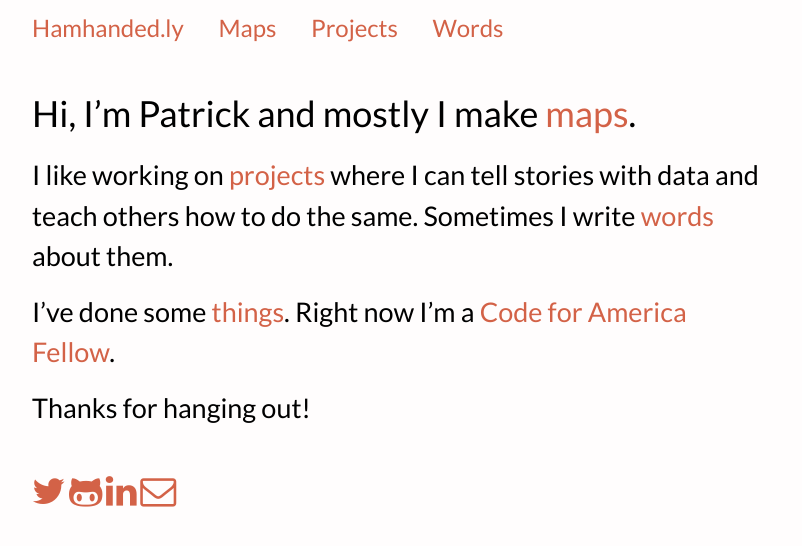
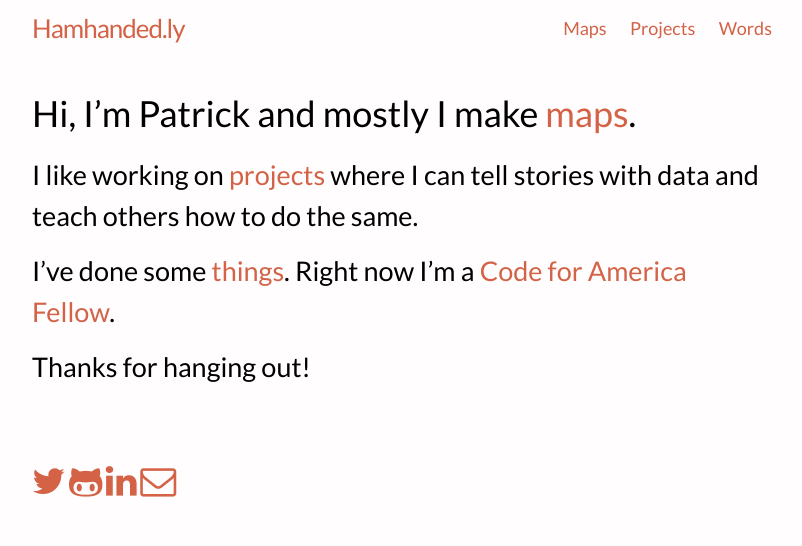
Before and after one commit to hamhands/patrickhammons.com, a Jekyll site: the page built from index.html, in a window 1280 px wide. Shown: the top 546 px of the page, without its empty margins (238-1040 px from the left). Built offline with Jekyll 4.4.1, drawn with Linux system fonts in a browser that asks for light colours; nearby versions of some CDN libraries.

Commit message:
fix navbar for mobile, other config stuff

```diff
--- a/_config.yml
+++ b/_config.yml
@@ -10,6 +10,7 @@
 twitter_username: hamhandedly
 github_username:  hamhands
 linkedin_username: pthammons
+permalink: /:title
 
 # Build settings
 markdown: kramdown
--- a/_includes/header.html
+++ b/_includes/header.html
@@ -2,13 +2,24 @@
 
   <div class="wrapper">
 
+    <a class="site-title" href="{{ site.baseurl }}/">{{ site.title }}</a>
+
     <nav class="site-nav">
-          {% for page in site.pages %}
-            {% if page.title %}
-              <a class="page-link" href="{{ page.url | prepend: site.baseurl }}">{{ page.title }}</a>
-            {% endif %}
-          {% endfor %}
+      <a href="#" class="menu-icon">
+        <svg viewBox="0 0 18 15">
+          <path fill="#424242" d="M18,1.484c0,0.82-0.665,1.484-1.484,1.484H1.484C0.665,2.969,0,2.304,0,1.484l0,0C0,0.665,0.665,0,1.484,0 h15.031C17.335,0,18,0.665,18,1.484L18,1.484z"/>
+          <path fill="#424242" d="M18,7.516C18,8.335,17.335,9,16.516,9H1.484C0.665,9,0,8.335,0,7.516l0,0c0-0.82,0.665-1.484,1.484-1.484 h15.031C17.335,6.031,18,6.696,18,7.516L18,7.516z"/>
+          <path fill="#424242" d="M18,13.516C18,14.335,17.335,15,16.516,15H1.484C0.665,15,0,14.335,0,13.516l0,0 c0-0.82,0.665-1.484,1.484-1.484h15.031C17.335,12.031,18,12.696,18,13.516L18,13.516z"/>
+        </svg>
+      </a>
 
+      <div class="trigger">
+        {% for page in site.pages %}
+          {% if page.title != "Hamhanded.ly" %}
+          <a class="page-link" href="{{ page.url | prepend: site.baseurl }}">{{ page.title }}</a>
+          {% endif %}
+        {% endfor %}
+      </div>
     </nav>
 
   </div>
--- a/_sass/_base.scss
+++ b/_sass/_base.scss
@@ -47,8 +47,6 @@
 .small {
     max-width: 75%;
 }
-
-
 
 /**
  * Figures
--- a/_sass/_layout.scss
+++ b/_sass/_layout.scss
@@ -3,27 +3,26 @@
  */
 .site-header {
     min-height: 56px;
-    text-align: center;
-    font-size: 24px;
-
     // Positioning context for the mobile navigation icon
     position: relative;
-
-    @include media-query($on-palm) {
-        text-align: left;
-    }
 }
 
 .site-title {
-    margin-bottom: 0px;
-    font-size: 6vw;
+    font-size: 26px;
+    line-height: 56px;
+    letter-spacing: -1px;
+    margin-bottom: 0;
+    float: left;
+    color: $brand-color
 }
 
 .site-nav {
-    float: left;
+    float: right;
     line-height: 56px;
-    font-size: 24px;
 
+    .menu-icon {
+        display: none;
+    }
 
     .page-link {
         color: $brand-color;
@@ -31,22 +30,62 @@
 
         // Gaps between nav items, but not on the first one
         &:not(:first-child) {
-            margin-left: 30px;
+            margin-left: 20px;
         }
     }
 
     @include media-query($on-palm) {
+        position: absolute;
+        top: 9px;
+        right: 30px;
         background-color: $background-color;
-        font-size: $base-font-size;
+        border: 1px solid $grey-color-light;
+        border-radius: 5px;
+        text-align: right;
 
+        .menu-icon {
+            display: block;
+            float: right;
+            width: 36px;
+            height: 26px;
+            line-height: 0;
+            padding-top: 10px;
+            text-align: center;
+
+            > svg {
+                width: 18px;
+                height: 15px;
+
+                path {
+                    fill: $grey-color-dark;
+                }
+            }
+        }
+
+        .trigger {
+            clear: both;
+            display: none;
+        }
+
+        &:hover .trigger {
+            display: block;
+            padding-bottom: 5px;
+        }
+
+        .page-link {
+            display: block;
+            padding: 5px 10px;
+        }
     }
 }
+
+
 
 /**
  * Site footer
  */
 .site-footer {
-
+    padding: $spacing-unit 0;
 }
 
 .footer-heading {
@@ -65,7 +104,6 @@
     color: $grey-color;
     margin-left: -$spacing-unit / 2;
     @extend %clearfix;
-
 }
 
 .footer-col {
@@ -128,7 +166,7 @@
     list-style: none;
 
     > li {
-        margin-bottom: $spacing-unit/2;
+        margin-bottom: $spacing-unit;
     }
 }
 
@@ -152,12 +190,12 @@
 }
 
 .post-title {
-    font-size: 28px;
+    font-size: 42px;
     letter-spacing: -1px;
     line-height: 1;
 
     @include media-query($on-laptop) {
-        font-size: 28px;
+        font-size: 36px;
     }
 }
 
@@ -165,7 +203,7 @@
     margin-bottom: $spacing-unit;
 
     h2 {
-        font-size: 28px;
+        font-size: 32px;
 
         @include media-query($on-laptop) {
             font-size: 28px;
--- a/index.html
+++ b/index.html
@@ -3,9 +3,10 @@
 title: Hamhanded.ly
 permalink: /
 ---
+
 <h1>Hi, I’m Patrick and mostly I make <a href="../maps/">maps</a>.</h1>
 
-<h2>I like working on <a href="../projects/">projects</a> where I can tell stories with data and teach others how to do the same. Sometimes I write <a href="../words/">words</a> about them.</h2>
+<h2>I like working on <a href="../projects/">projects</a> where I can tell stories with data and teach others how to do the same.
 
 <h2>I’ve done some <a href="../resume/">things</a>. Right now I’m a <a href="http://www.codeforamerica.org/governments/pittsburgh/">Code for America Fellow</a>.</h2>
 
```
Also changed, not shown: _posts/2014-01-01-this-post.md (deleted, +0 -10 lines), maps.md (+3 -1 lines), favicon.ico, img/goodIdea.jpg (deleted), img/haut.png (deleted), 10 other files.
